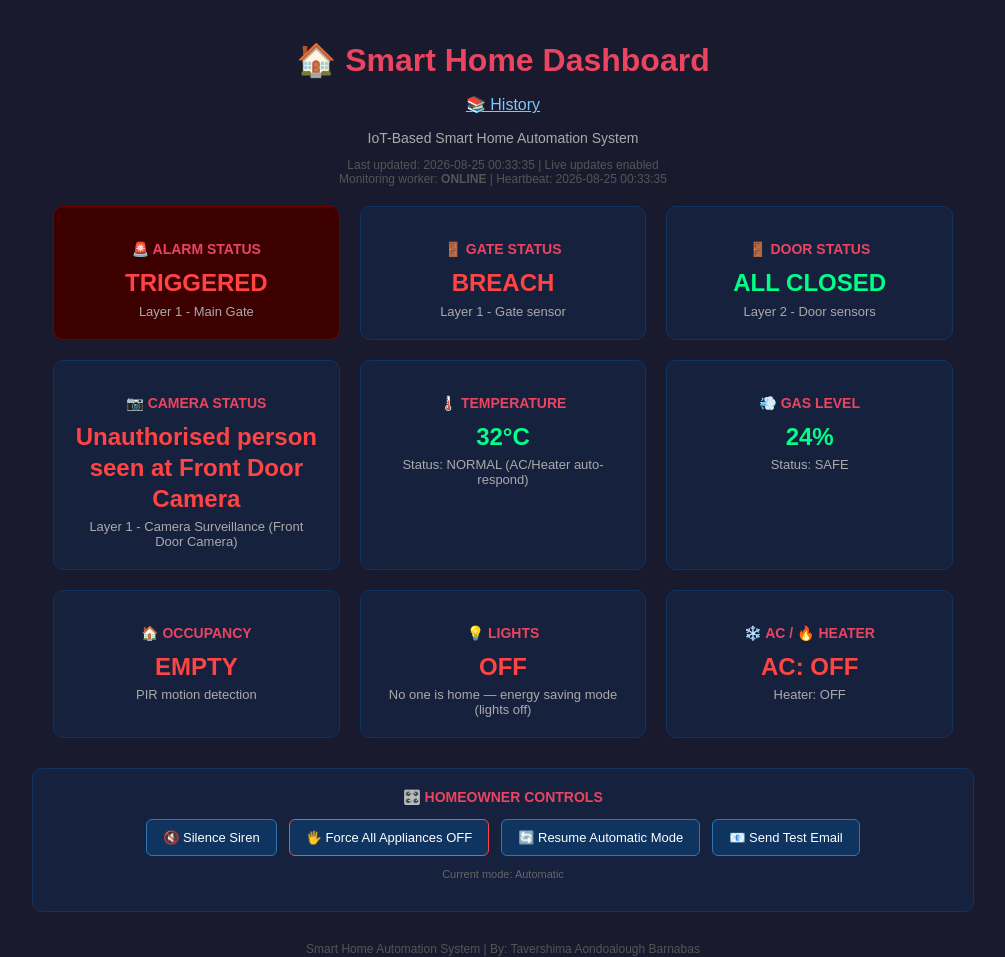
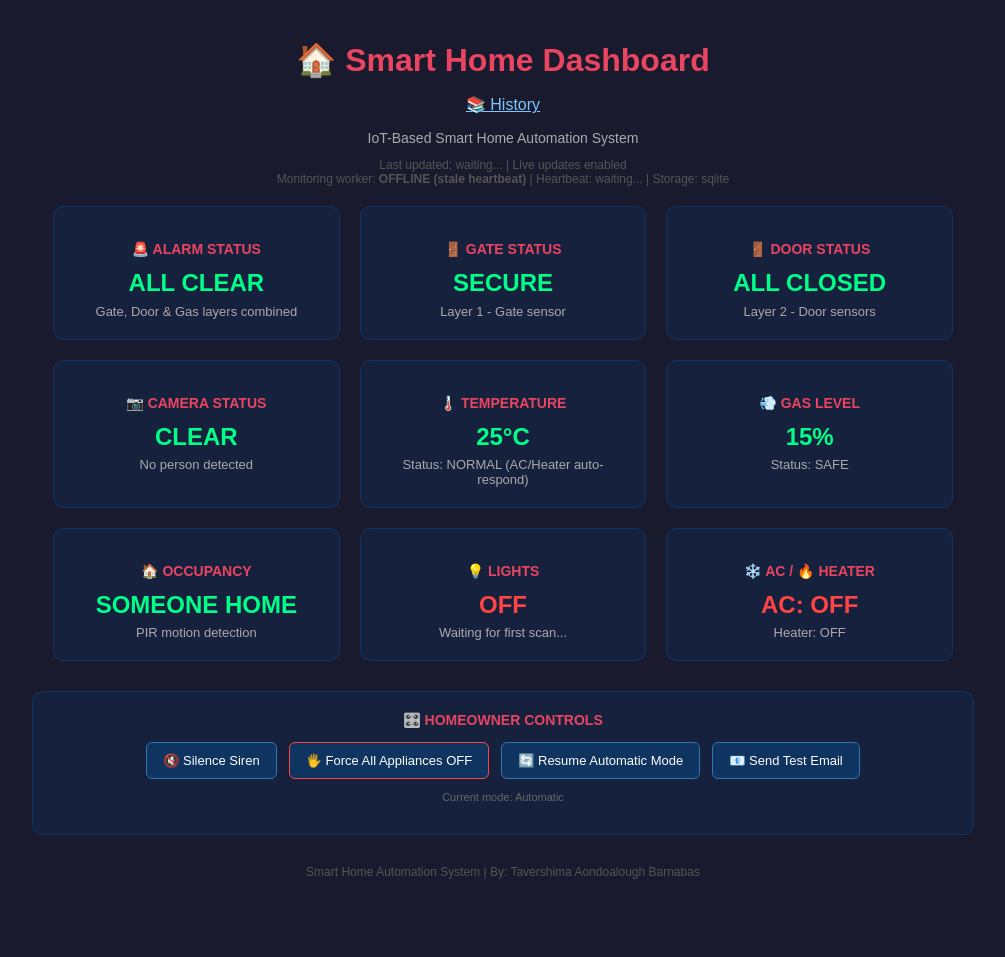
Before and after one commit to Barnafe/IoTSmartHome, a Flask app: page / in a window 1280 px wide. Shown: the top 957 px of the page, without its empty margins (137-1142 px from the left). After the commit the page ends 879 px from the top, so only its background shows below. Run offline with Flask 3, Linux system fonts and the light colour scheme; tables that the repository leaves empty hold one stand-in row (values such as "Sample post"); some libraries are stand-ins or nearby versions.

Commit message:
Fix frozen dashboard on Render free tier: run monitoring engine as embedded thread in the web process instead of a nonexistent Background Worker service; add heartbeat staleness + storage backend diagnostics; stop tracking local dev data files

```diff
--- a/dashboard/app.py
+++ b/dashboard/app.py
@@ -1,10 +1,21 @@
 # dashboard/app.py
 #
-# Web-service entry point for the Smart Home dashboard. Continuous monitoring
-# is deliberately hosted by worker.py as a separate Render Background Worker.
+# Web-service entry point for the Smart Home dashboard.
+#
+# Continuous monitoring can run in either of two shapes:
+#  - SPLIT (Render paid plans): worker.py runs as its own Background Worker
+#    service; this file never touches the engine at all.
+#  - EMBEDDED (Render free plan - no Background Worker service available):
+#    this file starts the exact same worker.main() as a background thread
+#    inside the one web process, so a single free Web Service is enough.
+#    Controlled by the EMBEDDED_WORKER env var (default: on). Set it to
+#    "false" once you have a real separate worker service, so the two never
+#    run the engine at the same time.
 #
 import os
 import sys
+import threading
+from datetime import datetime
 from flask import Flask, render_template, redirect, url_for, flash, request, Response
 
 # make sure the SmartHome project root (one level up from this
@@ -24,7 +35,7 @@ from dotenv import load_dotenv
 load_dotenv()
 
 from sensor_data import read_data, set_override, clear_override
-from database import init_db, get_events, get_event, get_stats, clear_history
+from database import init_db, get_events, get_event, get_stats, clear_history, get_backend
 from security.alarm import mute_siren
 from notify import notification_manager
 
@@ -33,15 +44,92 @@ init_db()
 app = Flask(__name__)
 app.secret_key = os.environ.get("FLASK_SECRET_KEY", "dev-secret-key-change-in-production")
 
-# The continuous monitoring engine is intentionally NOT started here.
-# Render runs it in the separate Background Worker service. The web service
-# remains responsible for dashboard/API requests and homeowner controls.
+# ---- embedded worker (free-tier single-service mode) ----
+#
+# Render's free plan doesn't offer a Background Worker service, so
+# worker.py can never run as its own process there. Without this, the
+# monitoring engine simply never starts in production - the dashboard boots
+# fine and looks healthy, but nothing ever updates it, which is exactly the
+# "everything is frozen" symptom. Gated by an env var (default on) so a
+# future paid split-service setup can turn it off cleanly instead of running
+# the engine twice.
+_embedded_worker_started = False
+_embedded_worker_lock = threading.Lock()
+
+
+def _embedded_worker_enabled():
+    flag = os.environ.get("EMBEDDED_WORKER", "true").strip().lower()
+    return flag not in ("false", "0", "no", "off")
+
+
+def _start_embedded_worker_once():
+    global _embedded_worker_started
+    with _embedded_worker_lock:
+        if _embedded_worker_started:
+            return
+        _embedded_worker_started = True
+
+    def _run():
+        try:
+            from worker import main as worker_main
+            worker_main()
+        except Exception as exc:
+            print(f"  ❌ Embedded monitoring worker stopped: {exc}")
+
+    threading.Thread(target=_run, name="SmartHome-Embedded-Worker", daemon=True).start()
+    print("  🧵 Embedded monitoring worker started inside the web process "
+          "(EMBEDDED_WORKER=true - single-service mode).")
+
+
+# Never auto-start under pytest (nothing currently imports this module in
+# tests, but this keeps a stray future import from spawning a real
+# background thread during test collection) and only when explicitly enabled.
+if not os.environ.get("PYTEST_CURRENT_TEST") and _embedded_worker_enabled():
+    _start_embedded_worker_once()
+
+# If the worker hasn't refreshed its heartbeat within this window, the web
+# service stops trusting the last stored "ONLINE" value and displays the
+# worker as offline instead - otherwise a dead/never-started worker process
+# looks identical to a healthy one that just updated a moment ago.
+STALE_HEARTBEAT_SECONDS = 30
+
+
+def _augment_diagnostics(data):
+    """View-layer only: never written back to the shared state.
+
+    Two things this project has already been bitten by:
+    1. A worker that silently stopped updating still showed "ONLINE"
+       forever, because the dashboard only ever displayed whatever
+       worker_status was last written - it never checked *when*.
+    2. On Render, the web and worker run as two separate processes on two
+       separate machines. If DATABASE_URL (Postgres/Neon) isn't configured
+       identically for both, each one silently falls back to its own local
+       SQLite file - both keep running with no errors, but the web service
+       can never see the worker's updates. That failure is invisible unless
+       the active backend is surfaced somewhere.
+    """
+    data = dict(data)
+
+    heartbeat = data.get("worker_heartbeat")
+    stale = True
+    if heartbeat and heartbeat != "waiting...":
+        try:
+            hb_time = datetime.strptime(heartbeat, "%Y-%m-%d %H:%M:%S")
+            stale = (datetime.now() - hb_time).total_seconds() > STALE_HEARTBEAT_SECONDS
+        except ValueError:
+            stale = True
+    if stale:
+        data["worker_status"] = "OFFLINE (stale heartbeat)"
+
+    data["db_backend"] = get_backend()
+    return data
+
 
 # ---- routes ----
 
 @app.route("/")
 def dashboard():
-    data = read_data()
+    data = _augment_diagnostics(read_data())
     # The worker publishes the authoritative live alarm/siren state to the
     # shared runtime-state row; read_data() already contains the latest value.
     return render_template("index.html", data=data)
@@ -50,7 +138,7 @@ def dashboard():
 @app.route("/api/state")
 def api_state():
     """Return the authoritative shared live state for real-time dashboard updates."""
-    return read_data()
+    return _augment_diagnostics(read_data())
 
 @app.route("/history")
 def history():
--- a/dashboard/templates/index.html
+++ b/dashboard/templates/index.html
@@ -121,7 +121,7 @@
     <p class="last-updated" id="last-updated">
         Last updated: {{ data.last_updated }} | Live updates enabled<br>
         Monitoring worker: <strong>{{ data.worker_status }}</strong> |
-        Heartbeat: {{ data.worker_heartbeat }}
+        Heartbeat: {{ data.worker_heartbeat }} | Storage: {{ data.db_backend }}
     </p>
 
     {% with messages = get_flashed_messages() %}
@@ -343,7 +343,8 @@
             lightStatus.textContent = d.light_reason || "";
 
             updated.innerHTML = "Last updated: " + (d.last_updated || "waiting...") + " | Live updates enabled<br>" +
-                "Monitoring worker: <strong>" + (d.worker_status || "OFFLINE") + "</strong> | Heartbeat: " + (d.worker_heartbeat || "waiting...");
+                "Monitoring worker: <strong>" + (d.worker_status || "OFFLINE") + "</strong> | Heartbeat: " + (d.worker_heartbeat || "waiting...") +
+                " | Storage: " + (d.db_backend || "?");
         } catch (error) {
             // A temporary dashboard/API failure must not affect the security worker.
         }
--- a/data/state.json
+++ /dev/null
@@ -1,27 +0,0 @@
-{
-  "gate_status": "BREACH",
-  "door_status": "ALL CLOSED",
-  "motion_detected": true,
-  "camera_status": "Unauthorised person seen at Front Door Camera",
-  "camera_last_seen": "Layer 1 - Camera Surveillance (Front Door Camera)",
-  "camera_snapshot": null,
-  "temperature": 32,
-  "temp_status": "NORMAL",
-  "gas_level": 24,
-  "gas_status": "SAFE",
-  "someone_home": false,
-  "light_status": "OFF",
-  "light_reason": "No one is home \u2014 energy saving mode (lights off)",
-  "ac_status": "OFF",
-  "heater_status": "OFF",
-  "last_detection": "Layer 1 - Main Gate",
-  "alarm_active": true,
-  "siren_muted": false,
-  "override_mode": null,
-  "last_updated": "2026-08-25 00:33:35",
-  "worker_status": "ONLINE",
-  "worker_heartbeat": "2026-08-25 00:33:35",
-  "alarm_layers": [
-    "gate"
-  ]
-}
--- a/energy/appliance_control.py
+++ b/energy/appliance_control.py
@@ -11,7 +11,7 @@ from sensor_data import update_multiple, get_override, read_data
 from database import log_event
 
 min_brightness = 30
-scan_interval = 5  # seconds - slow enough for a human to read each state change on the dashboard before it updates again
+scan_interval = 15  # seconds - slow enough for a human to read each state change on the dashboard before it updates again
 
 # tracks whether we've already logged the CURRENT override episode,
 # so leaving "Force All Appliances OFF" active doesn't write a fresh
--- a/security/camera.py
+++ b/security/camera.py
@@ -13,7 +13,7 @@ from database import log_event
 
 cameras = ["Main Gate Camera", "Front Door Camera", "Backyard Camera"]
 camera_layer = "Layer 1 - Camera Surveillance"
-scan_interval = 5  # seconds - slow enough for a human to read each state change on the dashboard before it updates again
+scan_interval = 15  # seconds - slow enough for a human to read each state change on the dashboard before it updates again
 
 
 def detect_person():
--- a/security/door_sensor.py
+++ b/security/door_sensor.py
@@ -8,7 +8,7 @@ from security.alarm import set_layer_status
 
 doors = ["Front Door", "Back Door"]
 door_layer = "Layer 2 - Doors"
-scan_interval = 5  # seconds - slow enough for a human to read each state change on the dashboard before it updates again
+scan_interval = 15  # seconds - slow enough for a human to read each state change on the dashboard before it updates again
 
 
 def check_door_motion():
--- a/security/gas_sensor.py
+++ b/security/gas_sensor.py
@@ -7,7 +7,7 @@ from security.alert_system import send_alert, send_clear_status
 from security.alarm import set_layer_status
 
 gas_layer = "Gas Leakage Detection"
-scan_interval = 5  # seconds - slow enough for a human to read each state change on the dashboard before it updates again
+scan_interval = 15  # seconds - slow enough for a human to read each state change on the dashboard before it updates again
 safe_gas_level = 30
 
 
--- a/security/gate_sensor.py
+++ b/security/gate_sensor.py
@@ -8,7 +8,7 @@ from security.alarm import set_layer_status
 
 gate_name = "Main Gate"
 gate_layer = "Layer 1 - Gate"
-scan_interval = 5  # seconds - slow enough for a human to read each state change on the dashboard before it updates again
+scan_interval = 15  # seconds - slow enough for a human to read each state change on the dashboard before it updates again
 
 
 def check_motion():
--- a/security/room_sensor.py
+++ b/security/room_sensor.py
@@ -8,7 +8,7 @@ from sensor_data import update_occupancy_state
 
 rooms = ["Living Room", "Bedroom", "Kitchen", "Garage"]
 room_layer = "Layer 3 - Indoor Rooms"
-scan_interval = 5  # seconds - slow enough for a human to read each state change on the dashboard before it updates again
+scan_interval = 15  # seconds - slow enough for a human to read each state change on the dashboard before it updates again
 
 
 def check_room_motion():
--- a/security/temperature_sensor.py
+++ b/security/temperature_sensor.py
@@ -7,7 +7,7 @@ from security.alert_system import send_alert, send_clear_status
 from sensor_data import update_temperature_state
 
 temp_layer = "Temperature & Fire Detection"
-scan_interval = 5  # seconds - slow enough for a human to read each state change on the dashboard before it updates again
+scan_interval = 15  # seconds - slow enough for a human to read each state change on the dashboard before it updates again
 min_temp = 18
 max_temp = 35
 
```
Also changed, not shown: tests/test_render_architecture.py (+20 -0 lines), 3 other files.
